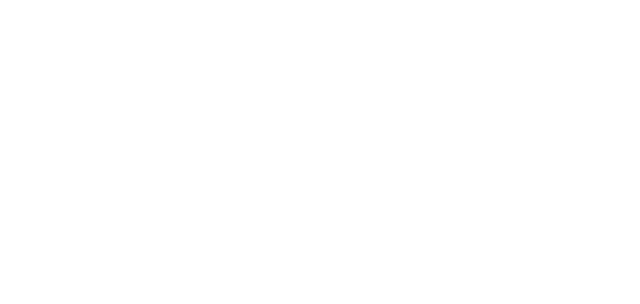
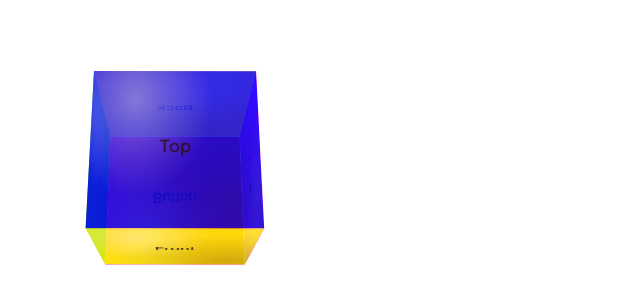
Before and after one commit to FarzanehSa/react-design-01, a React (Create React App) app: page /cube in a window 1280 px wide. Before the commit this address had no page. Shown: the top 304 px of the page, without its empty margins (0-640 px from the left). Built offline with nearby package versions, Linux system fonts and the light colour scheme; a web font is replaced by a local one.

Commit message:
add cube

```diff
--- a/src/App.js
+++ b/src/App.js
@@ -5,6 +5,7 @@ import Home from './Home';
 import TextAnimation from './TextAnimation';
 import LineAnimation from './LineAnimation';
 import HelloWorld from './HelloWorld';
+import Cube from './Cube';
 import './App.scss';
 
 function App() {
@@ -16,6 +17,7 @@ function App() {
         <Route path='/hello' element={<HelloWorld />} />
         <Route path='/text-animation' element={<TextAnimation />} />
         <Route path='/line-animation' element={<LineAnimation />} />
+        <Route path='/cube' element={<Cube />} />
       </Routes>
     </div>
   );
--- a/src/App.scss
+++ b/src/App.scss
@@ -252,3 +252,102 @@
   // }
 
 }
+
+.cube-page {
+  .scene {
+    margin: 100px;
+    width: 150px;
+    height: 150px;
+
+    perspective: 600px;
+  }
+  .cube {
+    position: relative;
+    width: inherit;
+    height: inherit;
+
+    transform-style: preserve-3d;
+    transform: rotateY(30deg) rotateX(30deg);
+    animation: rotateMe 10s infinite;
+
+  }
+  .cube-face {
+    width: inherit;
+    height: inherit;
+    position: absolute;
+    background: red;
+    opacity: 0.8;
+    display: flex;
+    align-items: center;
+    justify-content: center;
+  }
+  .cube-face-front {
+    background: yellow;
+    transform: translate3d(0, 0, 75px);
+    background-image: radial-gradient(93% 87% at 87% 89%, rgba(0, 0, 0, 0.23) 0%, transparent 86.18%), radial-gradient(66% 87% at 26% 20%, rgba(255, 255, 255, 0.41) 0%, rgba(255, 255, 255, 0) 69.79%, rgba(255, 255, 255, 0) 100%);
+
+  }
+  .cube-face-back {
+    background: orange;
+    transform: rotateY(180deg) translate3d(0, 0, 75px);
+    background-image: radial-gradient(93% 87% at 87% 89%, rgba(0, 0, 0, 0.23) 0%, transparent 86.18%), radial-gradient(66% 87% at 26% 20%, rgba(255, 255, 255, 0.41) 0%, rgba(255, 255, 255, 0) 69.79%, rgba(255, 255, 255, 0) 100%);
+
+  }
+  .cube-face-left {
+    background: green;
+    transform: rotateY(-90deg) translate3d(0, 0, 75px);
+    background-image: radial-gradient(93% 87% at 87% 89%, rgba(0, 0, 0, 0.23) 0%, transparent 86.18%), radial-gradient(66% 87% at 26% 20%, rgba(255, 255, 255, 0.41) 0%, rgba(255, 255, 255, 0) 69.79%, rgba(255, 255, 255, 0) 100%);
+
+  }
+  .cube-face-right {
+    background: magenta;
+    transform: rotateY(90deg) translate3d(0, 0, 75px);
+    background-image: radial-gradient(93% 87% at 87% 89%, rgba(0, 0, 0, 0.23) 0%, transparent 86.18%), radial-gradient(66% 87% at 26% 20%, rgba(255, 255, 255, 0.41) 0%, rgba(255, 255, 255, 0) 69.79%, rgba(255, 255, 255, 0) 100%);
+
+  }
+  .cube-face-top {
+    background: blue;
+    transform: rotateX(90deg) translate3d(0, 0, 75px);
+    background-image: radial-gradient(93% 87% at 87% 89%, rgba(0, 0, 0, 0.23) 0%, transparent 86.18%), radial-gradient(66% 87% at 26% 20%, rgba(255, 255, 255, 0.41) 0%, rgba(255, 255, 255, 0) 69.79%, rgba(255, 255, 255, 0) 100%);
+
+  }
+  .cube-face-bottom {
+    background: red;
+    transform: rotateX(-90deg) translate3d(0, 0, 75px);
+    background-image: radial-gradient(93% 87% at 87% 89%, rgba(0, 0, 0, 0.23) 0%, transparent 86.18%), radial-gradient(66% 87% at 26% 20%, rgba(255, 255, 255, 0.41) 0%, rgba(255, 255, 255, 0) 69.79%, rgba(255, 255, 255, 0) 100%);
+
+  }
+
+  @keyframes rotateMe  {
+    0% {
+      transform: rotateY(30deg) rotateX(30deg);
+    }
+    11% {
+      transform: rotateY(30deg) rotateX(120deg);
+    }
+    22% {
+      transform: rotateY(-130deg) rotateX(-30deg);
+    }
+    33% {
+      transform: rotateY(-130deg) rotateX(-120deg);
+    }
+    44% {
+      transform: rotateY(-180deg) rotateX(20deg);
+    }
+    55% {
+      transform: rotateX(-90deg) rotateX(20deg);
+    }
+    66% {
+      transform: rotateY(-180deg) rotateX(20deg);
+    }
+    77% {
+      transform: rotateY(-130deg) rotateX(-120deg);
+    }
+    88% {
+      transform: rotateY(-130deg) rotateX(-30deg);
+    }
+    100% {
+      transform: rotateY(30deg) rotateX(120deg);
+    }
+  }
+}
--- /dev/null
+++ b/src/Cube.js
@@ -0,0 +1,21 @@
+import React,{useState} from 'react';
+
+const Cube = () => {
+
+  return (
+    <div className="cube-page">
+      <div className="scene">
+        <div className="cube">
+          <div className="cube-face  cube-face-front">Front</div>
+          <div className="cube-face  cube-face-back">Back</div>
+          <div className="cube-face  cube-face-left">Left</div>
+          <div className="cube-face  cube-face-right">Right</div>
+          <div className="cube-face  cube-face-top">Top</div>
+          <div className="cube-face  cube-face-bottom">Button</div>
+        </div>
+      </div>
+    </div>
+  )
+}
+
+export default Cube;
--- a/src/Home.js
+++ b/src/Home.js
@@ -24,6 +24,7 @@ const Home = () => {
       <button onClick={() => {navigate('/hello')}}>Hello</button>
       <button onClick={() => {navigate('/text-animation')}}>Text Animation</button>
       <button onClick={() => {navigate('/line-animation')}}>Line Animation</button>
+      <button onClick={() => {navigate('/cube')}}>Cube</button>
       <button className="btn-primary" onClick={()=> setOpen(true)}>VIEW DEMO</button>
     </div>
   )
```
